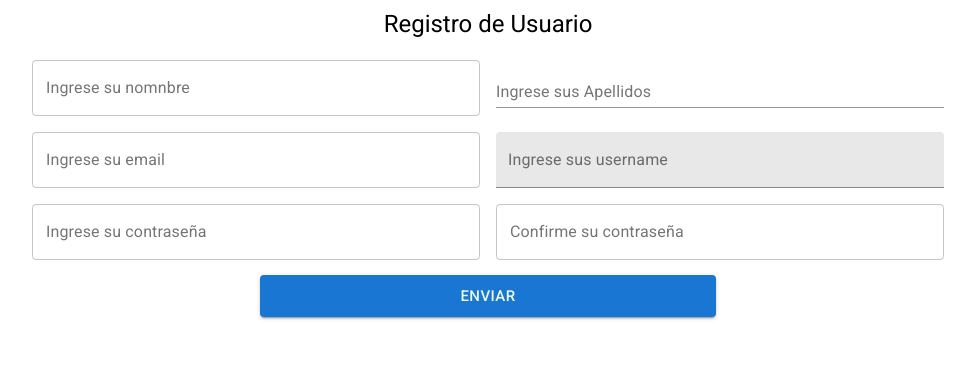
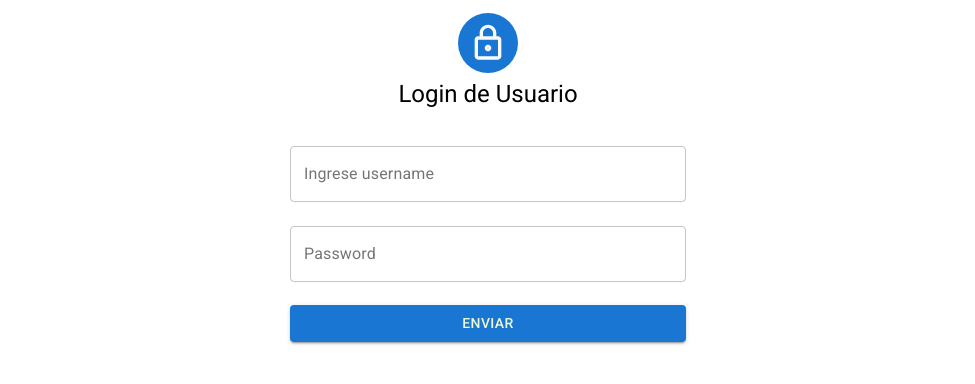
Before and after one commit to TorresMBA/cursos-online-frontend, a React (Create React App) app: page / in a window 1280 px wide. Shown: the top 384 px of the page, without its empty margins (152-1127 px from the left). Built offline with nearby package versions, Linux system fonts and the light colour scheme.

Commit message:
Agregando interfaz de Login con material-ui y icon

```diff
--- a/src/App.js
+++ b/src/App.js
@@ -2,11 +2,12 @@ import React from 'react';
 import { ThemeProvider as MuithemeProvider } from '@material-ui/core/styles';
 import theme from './theme/theme';
 import RegistrarUsuario from './components/security/RegistrarUsuario';
+import Login from './components/security/Login';
 
 function App() {
     return (
         <MuithemeProvider theme={theme}>
-            <RegistrarUsuario />
+            <Login />
         </MuithemeProvider>
     );
 }
--- a/src/components/Tools/Style.js
+++ b/src/components/Tools/Style.js
@@ -16,6 +16,16 @@ const style = {
     },
     submit: {
         marginTop: 15
+    },
+    avatar: {
+        margin: 5,
+        backgroundColor: "#1976d2",
+        width: 60,
+        height: 60
+    },
+    icon: {
+        //Tamaño a la imagen del icono
+        fontSize: 40
     }
 };
 
--- /dev/null
+++ b/src/components/security/Login.js
@@ -0,0 +1,28 @@
+import React from 'react';
+import style from '../Tools/Style';
+import { Avatar, Button, Container, TextField, Typography } from '@material-ui/core';
+import LockOutlinedIcon from '@material-ui/icons/LockOutlined';
+
+const Login = () => {
+    return (
+        <Container maxWidth="xs">
+            <div style={style.paper}>
+                <Avatar style={style.avatar}>
+                    <LockOutlinedIcon style={style.icon}/>
+                </Avatar>
+                <Typography component="h1" variant="h5">
+                    Login de Usuario
+                </Typography>
+                <form style={style.form}>
+                    <TextField variant="outlined" label="Ingrese username" name="username" fullWidth margin="normal"/>
+                    <TextField variant="outlined" type="password" label="Password" name="username" fullWidth margin="normal" />
+                    <Button type="submit" fullWidth variant="contained" color="primary" style={style.submit}>
+                        Enviar
+                    </Button>
+                </form>
+            </div>
+        </Container>
+    );
+};
+
+export default Login;
```
